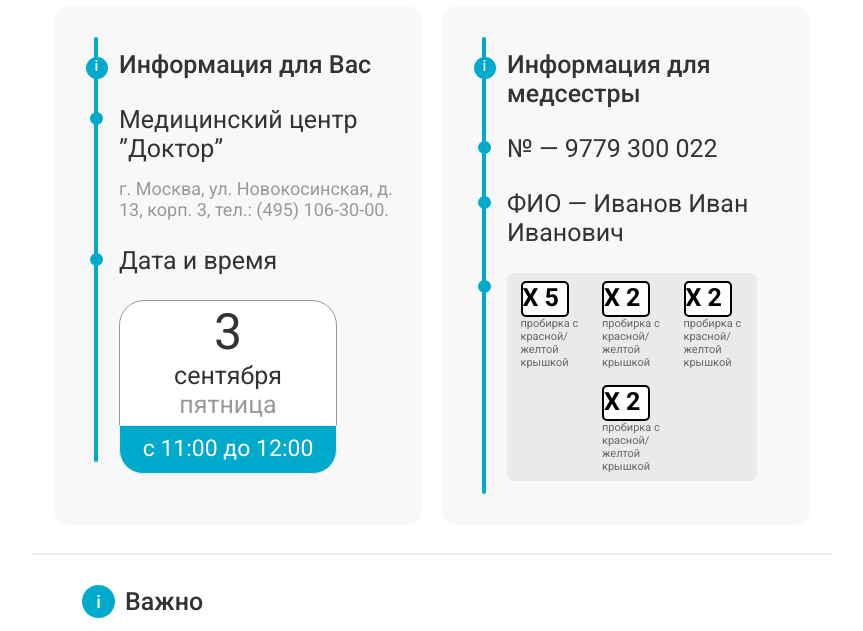
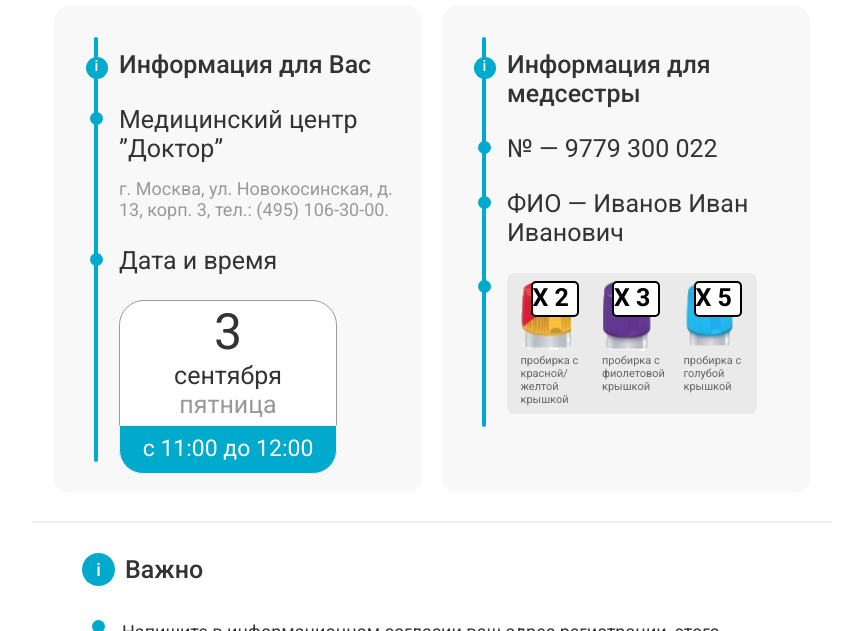
Before and after one commit to gaspid/lab4u, a plain HTML site: page index.html in a window 1280 px wide. Shown: the part 140-771 px from the top of the page, without its empty margins (208-1071 px from the left). Drawn offline with Linux system fonts and the light colour scheme.

Commit message:
add:flack

```diff
--- a/index.css
+++ b/index.css
@@ -163,6 +163,8 @@ header {
 	font-size: 25px;
 	color: #000;
 	border: solid 2px #000;
+	position: absolute;
+	margin: 0 0 7px 10px;
 }
 .bg {
 	width: 100%;
--- a/index.html
+++ b/index.html
@@ -53,27 +53,39 @@
 							<li>
 								<div class="flask-conteiner">
 									<div class="flask">
-										<div class="caunt">X 5</div>
+										<div class="caunt">X 2</div>
 										<div class="info-flask">
+											<img
+												src="./assets/RO.png"
+												width="50"
+												height="70"
+												alt="red and oreang"
+											/>
 											пробирка с красной/желтой крышкой
 										</div>
 									</div>
 									<div class="flask">
-										<div class="caunt">X 2</div>
+										<div class="caunt">X 3</div>
 										<div class="info-flask">
-											пробирка с красной/желтой крышкой
+											<img
+												src="./assets/PR.png"
+												width="50"
+												height="70"
+												alt="purple"
+											/>
+											пробирка с фиолетовой крышкой
 										</div>
 									</div>
 									<div class="flask">
-										<div class="caunt">X 2</div>
+										<div class="caunt">X 5</div>
 										<div class="info-flask">
-											пробирка с красной/желтой крышкой
-										</div>
-									</div>
-									<div class="flask">
-										<div class="caunt">X 2</div>
-										<div class="info-flask">
-											пробирка с красной/желтой крышкой
+											<img
+												src="./assets/BL.png"
+												width="50"
+												height="70"
+												alt="blue"
+											/>
+											пробирка с голубой крышкой
 										</div>
 									</div>
 								</div>
```
Also changed, not shown: assets/BL.png (added), assets/PR.png (added), assets/RO.png (added).
